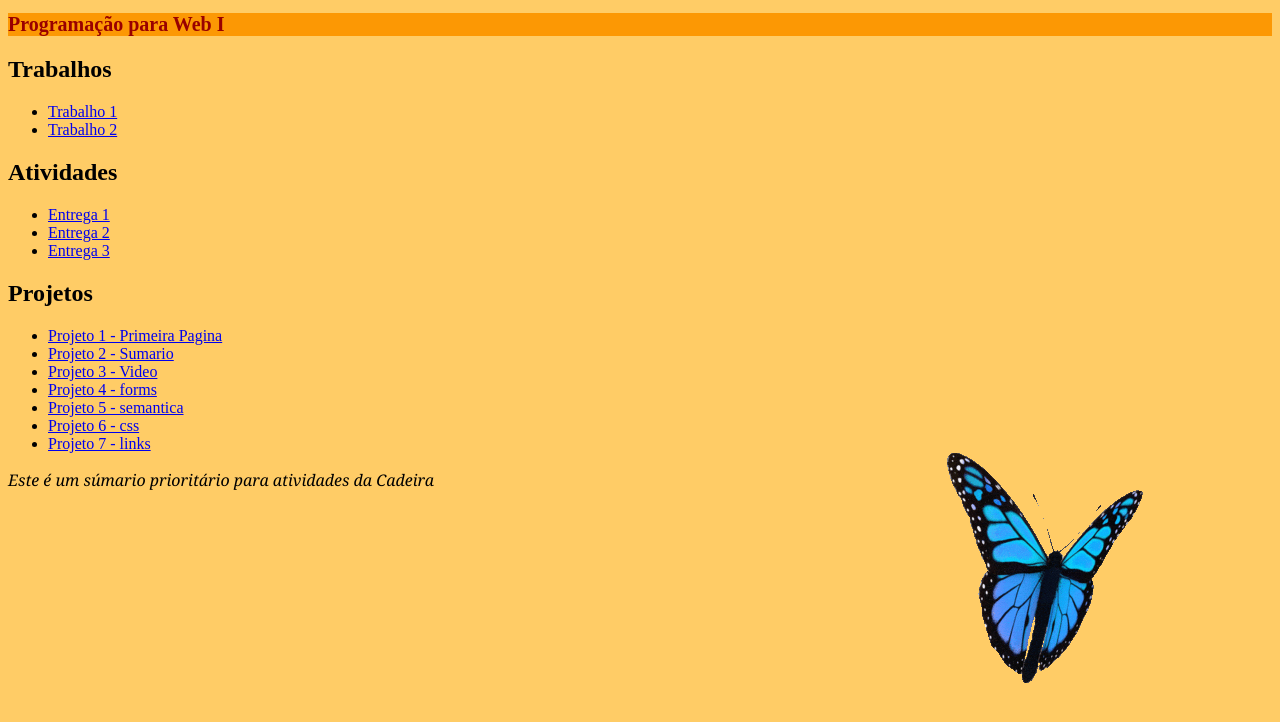
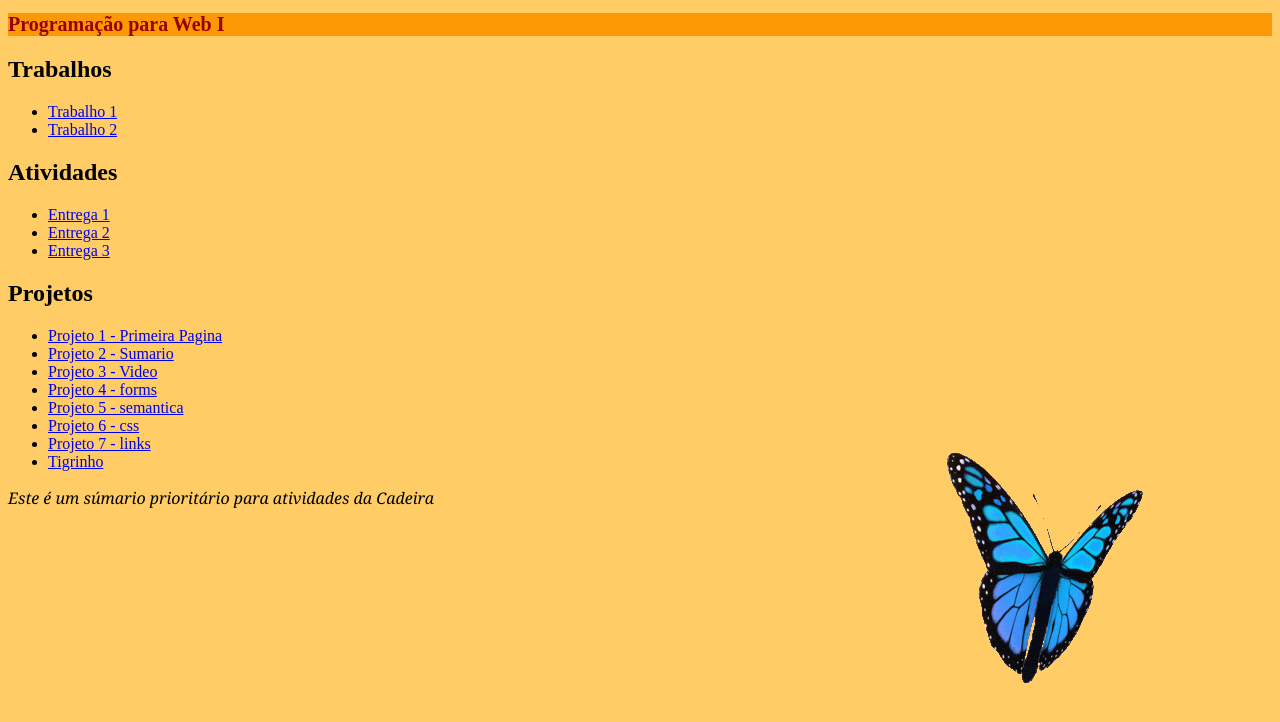
Before and after one commit to GuilhermeBRabelo/ProjetosGG, a plain HTML site: page index.html in a window 1280 px wide. Drawn offline with Linux system fonts and the light colour scheme; files that its build step writes are made by us from their sources; files whose address does not match are found by name.

Commit message:
Update index.html

```diff
--- a/index.html
+++ b/index.html
@@ -46,6 +46,7 @@
                 <li><a href="projeto5 - Semântica/">Projeto 5 - semantica</a></li>
                 <li><a href="projeto6 - Css/index.html">Projeto 6 - css</a></li>
                 <li><a href="projeto7 - css link/index.html">Projeto 7 - links</a></li>
+                <li><a href="Tigrinho/index.html">Tigrinho</a></li>
             </ul>
         </div>
 
```
